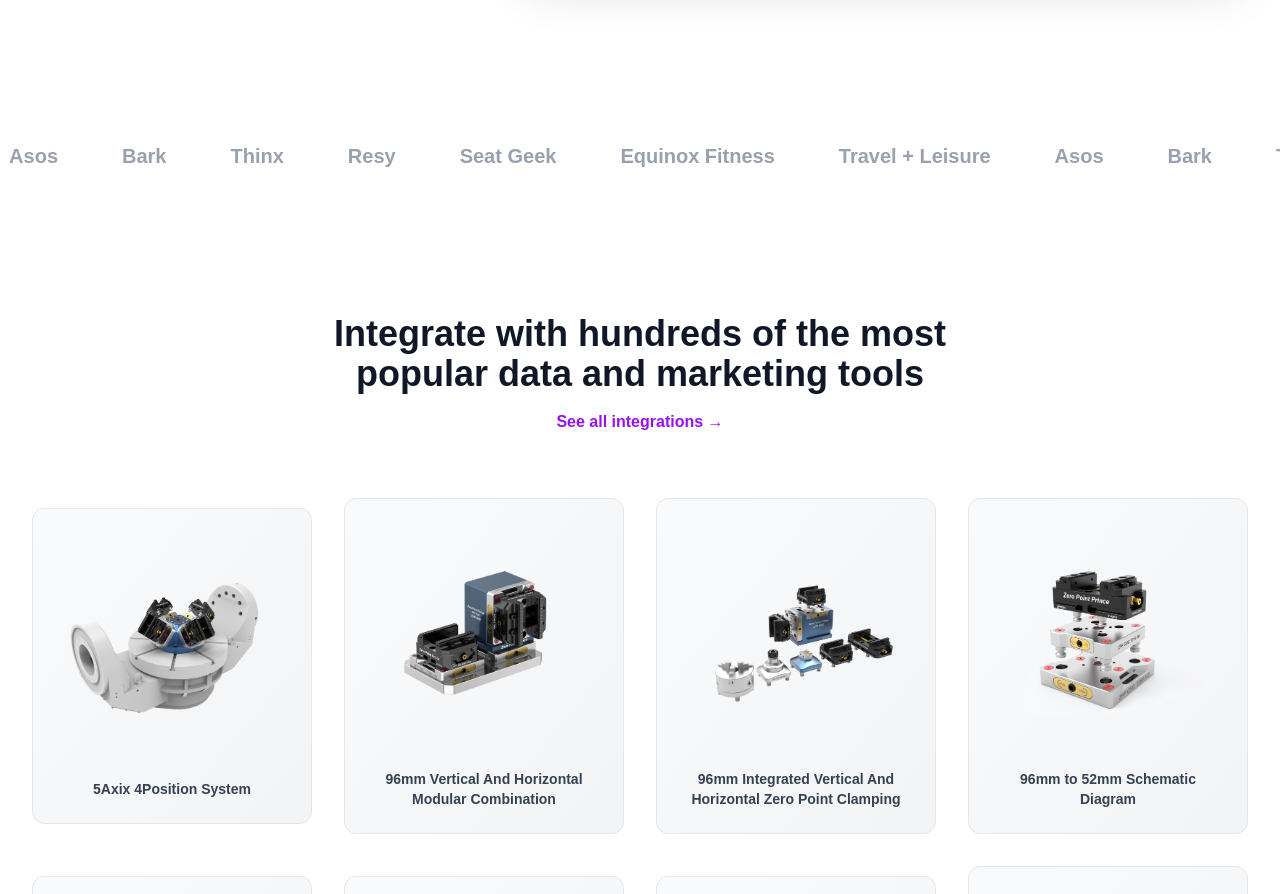
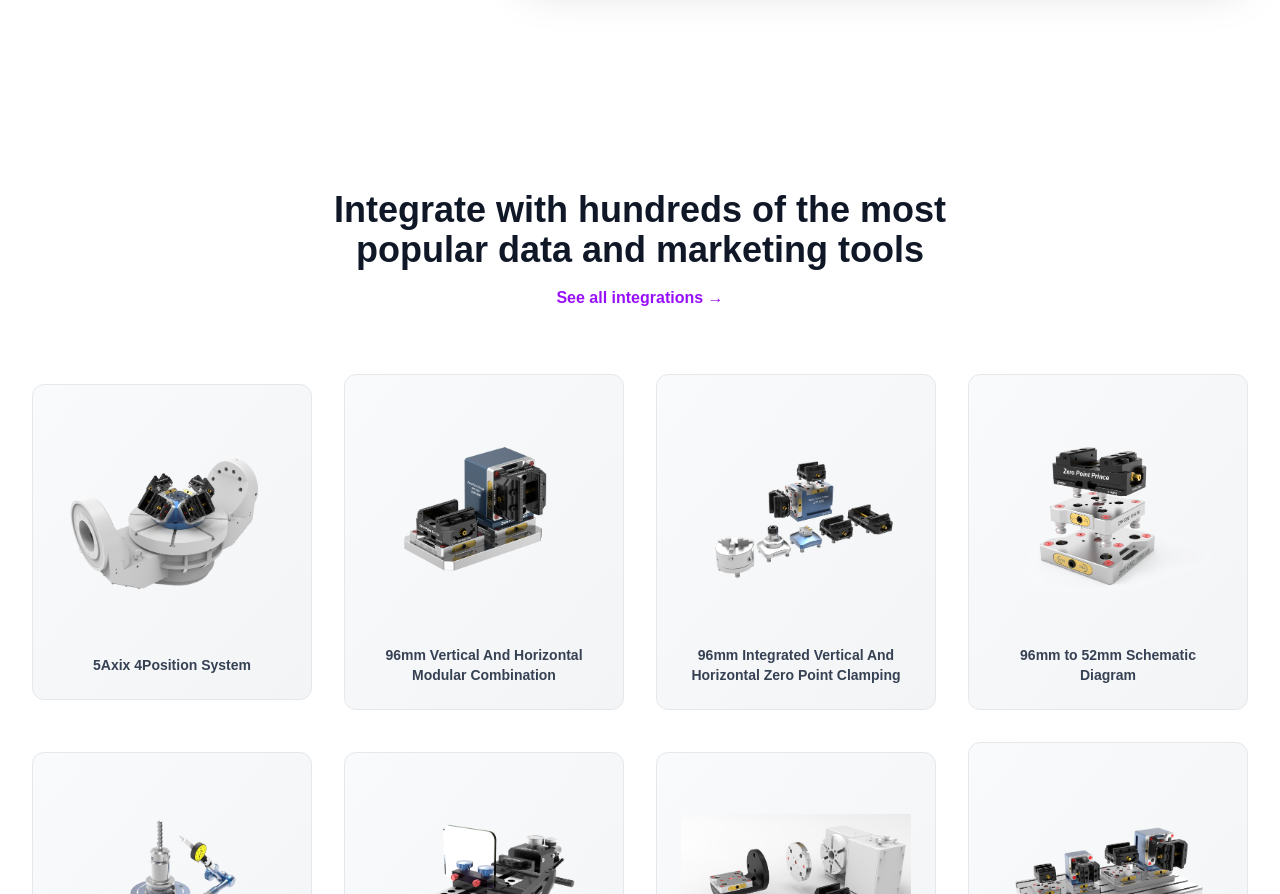
Before and after one commit to 202780181/commerce-web, a Next.js app: page / in a window 1280 px wide. Shown: the part 1488-2382 px from the top of the page. Built offline with nearby package versions, Linux system fonts and the light colour scheme.

Commit message:
fix:Remove the barndLogos component

```diff
--- a/app/components/BrandLogos.tsx
+++ /dev/null
@@ -1,49 +0,0 @@
-"use client";
-
-import { motion } from "motion/react";
-
-export default function BrandLogos() {
-  const brands = [
-    "Travel + Leisure",
-    "Asos",
-    "Bark",
-    "Thinx",
-    "Resy",
-    "Seat Geek",
-    "Equinox Fitness",
-    "Travel + Leisure",
-    "Asos",
-    "Bark",
-    "Thinx",
-    "Resy",
-    "Seat Geek",
-    "Equinox Fitness",
-  ];
-
-  return (
-    <section className="py-12 bg-white overflow-hidden">
-      <div className="relative">
-        <motion.div
-          animate={{
-            x: [0, -1000],
-          }}
-          transition={{
-            duration: 30,
-            repeat: Infinity,
-            ease: "linear",
-          }}
-          className="flex gap-16 items-center"
-        >
-          {brands.map((brand, index) => (
-            <div
-              key={index}
-              className="flex-shrink-0 text-gray-400 font-semibold text-xl whitespace-nowrap"
-            >
-              {brand}
-            </div>
-          ))}
-        </motion.div>
-      </div>
-    </section>
-  );
-}
--- a/app/page.tsx
+++ b/app/page.tsx
@@ -3,7 +3,6 @@
 import Header from "./components/Header";
 import Hero from "./components/Hero";
 import AboutUs from "./components/AboutUs";
-import BrandLogos from "./components/BrandLogos";
 import Integrations from "./components/Integrations";
 import Footer from "./components/Footer";
 import FloatingSidebar from "./components/FloatingSidebar";
@@ -14,7 +13,6 @@ export default function Home() {
       <Header />
       <Hero />
       <AboutUs />
-      <BrandLogos />
       <Integrations />
       <Footer />
       <FloatingSidebar />
```
